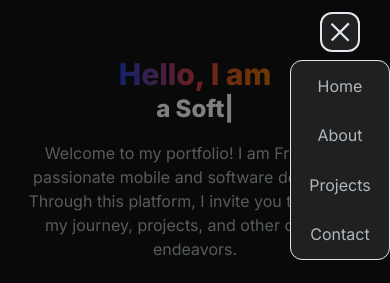
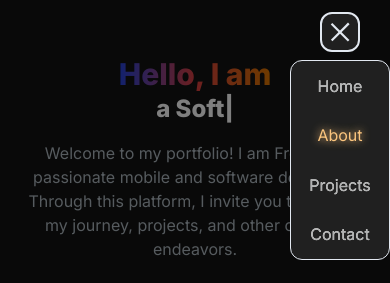
Before and after one commit to Jogfre/portfolio, a Next.js app: page / in a window 390 px wide. Both pictures are taken after a click on the button 340 px from the left and 32 px from the top of the page. Shown: the top 283 px of the page. Built offline with nearby package versions, Linux system fonts and the light colour scheme.

Commit message:
Finalized NavBar

```diff
--- a/src/app/Pages/ContactSection.jsx
+++ b/src/app/Pages/ContactSection.jsx
@@ -42,7 +42,7 @@ const ContactSection = ({scaleHook}) => {
 
   const scalerX = useTransform(
     scrollYProgress,
-    [0, 0.5],
+    [0.2, 0.5],
     [0, 0.3],
   )
 
--- a/src/app/Pages/HeroSection.jsx
+++ b/src/app/Pages/HeroSection.jsx
@@ -30,14 +30,14 @@ const fadeAnimationVariants = {
         scale: 1,
         y: "0%",
         filter: "blur(0px)",
-        transition: { type: 'ease-in', duration: 0.4}
+        transition: { type: 'ease-in', duration: 0.6}
     },
     animate_button: {
         opacity: 1,
         scale: 1,
         y: "0%",
         filter: "blur(0px)",
-        transition: { type: 'ease-in', duration: 0.4}
+        transition: { type: 'ease-in', duration: 0.6}
     }
   }
 
--- a/src/app/components/FloatingNavBar.jsx
+++ b/src/app/components/FloatingNavBar.jsx
@@ -4,15 +4,16 @@ import PropTypes from "prop-types";
 import { motion } from 'framer-motion'
 
 
-const FloatingNavBar = ( {navLinks, scaleFactor, isInView} ) => {
+
+const FloatingNavBar = ( {navLinks, progressValue, isInView, activeTitle} ) => {
 
   return (
-    <div className='z-50 flex justify-around relative items-center px-1 w-fit h-12 rounded-full mx-auto opacity-80 hover:opacity-100 transition-opacity duration-300 pointer-events-auto bg-[#1f1f1f] overflow-hidden'>
+    <div className='z-50 flex justify-around relative items-center px-1 w-fit h-12 rounded-full mx-auto opacity-90 hover:opacity-100 transition-opacity duration-300 pointer-events-auto bg-[#1f1f1f] overflow-hidden'>
       <ul className='flex p-0 flex-row lg:space-x-12 space-x-8 lg:text-xl text-lg z-10 bg-[#202020] lg:px-12 px-8 rounded-full py-2'>
         {
           navLinks.map((link, index) => (
             <li key={index}>
-                <NavLink href={link.path} title={link.title} offset={link.offset}/>
+                <NavLink href={link.path} title={link.title} offset={link.offset} activeTitle={activeTitle}/>
             </li>
           ))
         }
@@ -34,7 +35,7 @@ const FloatingNavBar = ( {navLinks, scaleFactor, isInView} ) => {
             transition: {duration: 0.6}
           },
       }}
-        style={{ scaleX: scaleFactor * 100 +"%", transformOrigin: '0%' }}
+        style={{ scaleX: progressValue * 100 +"%", transformOrigin: '0%' }}
         />
     </div>
   );
--- a/src/app/components/MenuButton.jsx
+++ b/src/app/components/MenuButton.jsx
@@ -37,7 +37,7 @@ const navTextAnimations = {
 
 
 
-const MenuButton = ( {links} ) => {
+const MenuButton = ( {links, activeTitle} ) => {
 
     const [isOpen, setIsOpen] = useState(false)
 
@@ -80,7 +80,7 @@ const MenuButton = ( {links} ) => {
                             animate={isOpen ? "animate" : "initial"}
                             custom={index}
                             >
-                                <NavLink href={link.path} title={link.title} offset={link.offset}/>
+                                <NavLink href={link.path} title={link.title} offset={link.offset} activeTitle={activeTitle}/>
                             </motion.li>
                         ))
                     }
--- a/src/app/components/NavBar.jsx
+++ b/src/app/components/NavBar.jsx
@@ -1,7 +1,7 @@
 "use client";
-import React, { useRef, useEffect } from 'react'
+import React, { useRef, useEffect, useState } from 'react'
 import NavLink from './NavLink'
-import { motion, useInView, AnimatePresence, delay } from 'framer-motion'
+import { motion, useInView, AnimatePresence } from 'framer-motion'
 import Image from "next/image"
 import FloatingNavBar from './FloatingNavBar';
 import MenuButton from './MenuButton';
@@ -13,7 +13,7 @@ const floatingNavBarAnimations = {
       opacity: 1,
       transition: {
       y: { velocity: 100 },
-      duration: 0.5,
+      duration: 0.4,
       }
   },
   hidden: {
@@ -21,14 +21,19 @@ const floatingNavBarAnimations = {
       opacity: 0.6,
       transition: {
       y: { velocity: 100 },
-      duration: 1,
+      duration: 0.4,
       }
   }
 };
 
-const NewNavBar = ({scaleFactor}) => {
+
+
+
+
+const NavBar = ({progressValue}) => {
   const targetRef = useRef(null)
   const isInView = useInView(targetRef)
+  const [activeTitle, setActiveTitle] = useState("Home")
 
   const navLinks = [
     {title: "Home", path: "home", offset: 0},
@@ -37,12 +42,28 @@ const NewNavBar = ({scaleFactor}) => {
     {title: "Contact", path: "contact", offset: 0},
   ]
 
+  const titles = navLinks.map((navLink) => navLink.title)
+  const dividers = 100 / (navLinks.length + 1)
+
+  const getActiveTitle = (progressValue) => {
+    var titleIndex = Math.round((progressValue * 100)/ dividers) - 1
+    if (titleIndex < 0) {titleIndex = 0}
+    if (titleIndex > navLinks.length - 1) {titleIndex = navLinks.length -1}
+
+
+    return titles[titleIndex]
+  }
+
+  useEffect(() => {
+    setActiveTitle(getActiveTitle(progressValue))
+  }, [progressValue])
+
   return (
     <div
       className='navbar_container left-0 top-0 z-20 relative' ref={targetRef}
     >
 
-      <MenuButton links={navLinks}/>
+      <MenuButton links={navLinks} activeTitle={activeTitle}/>
       <motion.div
         className='h-16 justify-between items-center hidden md:flex lg:px-16 px-8 bg-[#202020]'
         initial={{
@@ -54,7 +75,7 @@ const NewNavBar = ({scaleFactor}) => {
           opacity: 1,
           scale: 1,
           y: "0%",
-          transition: { type: 'ease-in', duration: 0.4}
+          transition: { type: 'ease-in', duration: 0.6}
         }}
         viewport={{once: "runOnce"}}
       >
@@ -69,7 +90,7 @@ const NewNavBar = ({scaleFactor}) => {
           {
             navLinks.map((link, index) => (
               <li key={index}>
-                  <NavLink href={link.path} title={link.title} offset={link.offset}/>
+                  <NavLink href={link.path} title={link.title} offset={link.offset} activeTitle={"none"}/>
               </li>
             ))
           }
@@ -88,7 +109,7 @@ const NewNavBar = ({scaleFactor}) => {
                 variants={floatingNavBarAnimations}
                 className='w-screen h-16 mx-auto hidden md:flex'
               >
-                <FloatingNavBar navLinks={navLinks} scaleFactor={scaleFactor} isInView={isInView}/>
+                <FloatingNavBar navLinks={navLinks} progressValue={progressValue} isInView={isInView} activeTitle={activeTitle}/>
               </motion.div>
           )}
         </AnimatePresence>
@@ -97,4 +118,4 @@ const NewNavBar = ({scaleFactor}) => {
   )
 }
 
-export default NewNavBar
+export default NavBar
--- a/src/app/components/NavLink.jsx
+++ b/src/app/components/NavLink.jsx
@@ -1,32 +1,38 @@
 import { scroller } from 'react-scroll'
-import { motion } from 'framer-motion';
+import { motion, MotionConfig } from 'framer-motion';
 
 
 
 
 
-const NavLink = ( {href, title, offset, active}) => {
+const NavLink = ( {href, title, offset, activeTitle}) => {
 
   const handeButtonClick = (e) => {
     scroller.scrollTo(href, {duration: 1000, smooth: true, offset: offset})
   }
 
+  // console.log("title: ", title, ", activeTitle: ", activeTitle, "isTrue: ", title === activeTitle)
   return (
+    <MotionConfig
+      transition={{duration: 0.2}}
+
+    >
       <motion.div
         whileHover={{
           scale: 1.1,
+          color: "#ffffff",
           textShadow: `0px 0px 8px #ffffff`,
-        transition: {duration: 0.2},
         }}
         whileTap={{
           scale: 0.95,
         }}
-      transition={{ duration: 0.2 }}
+        animate={{color: title === activeTitle ? "#FBC57E" : "#b0b1b1", textShadow: title === activeTitle ? "0px 0px 8px #FBC57E" : "0px 0px 0px #ffffff"}}
         onClick={(e) => handeButtonClick(e)}
-      className='text-[#ADB7BE] hover:text-white cursor-pointer select-none'
+        className='text-[#868686] cursor-pointer  select-none'
         >
       {title}
       </motion.div>
+    </MotionConfig>
   );
 };
 
--- a/src/app/page.js
+++ b/src/app/page.js
@@ -22,8 +22,6 @@ export default function Home() {
   useEffect(() => {
     const sum = heroScale + aboutScale + projectScale + contactScale
     setTotalScale(sum);
-    console.log("Scales: T[", sum, "], H[", heroScale, "], A[", aboutScale, "], P[", projectScale, "], C[", contactScale, "]")
-
   }, [heroScale, aboutScale, projectScale, contactScale])
 
 
@@ -54,7 +52,7 @@ export default function Home() {
 
   return (
     <main name="home" className="flex min-h-screen flex-col bg-[#121212] overflow-hidden">
-      <NavBar scaleFactor={totalScale}/>
+      <NavBar progressValue={totalScale}/>
         <div className="container mx-auto  mt-2 lg:mt-24 pt-12 px-3 md:px-10">
           <HeroSection scaleHook={setHeroScale}/>
           <AboutSection scaleHook={setAboutScale}/>
```
Lines whose indentation alone changed are shown as unchanged.
